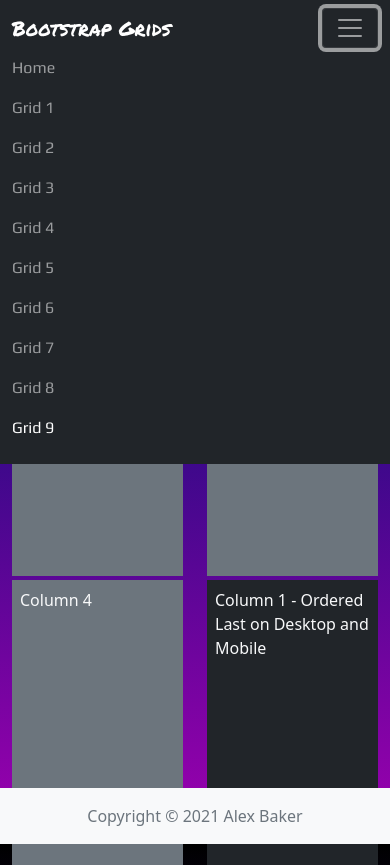
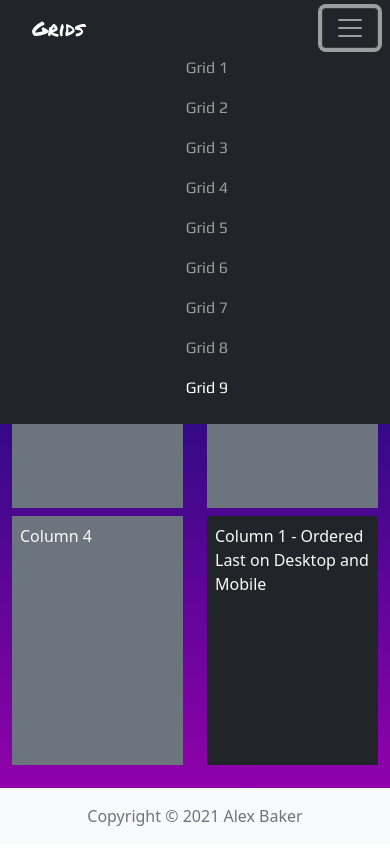
Before and after one commit to alexbaker2002/BS-Grids, a plain HTML site: page grid9.html in a window 390 px wide. Both pictures are taken after a click on the button "Toggle navigation". After the commit the page ends 844 px from the top, so only its background shows below. Drawn offline with nearby package versions, Linux system fonts and the light colour scheme.

Commit message:
fixed links, padding on page 7,8,9

```diff
--- a/css/styles.css
+++ b/css/styles.css
@@ -1,26 +1,22 @@
 @import url('https://fonts.googleapis.com/css2?family=Permanent+Marker&display=swap');
 @import url('https://fonts.googleapis.com/css2?family=Permanent+Marker&family=Play&display=swap');
-
-
 main>.container {
     padding: 60px 15px 0;
     margin-bottom: 5rem;
     height: 100%;
-
 }
-
-
 
 .sticky-nav {
     position: fixed;
     left: 0;
     bottom: 0;
     width: 100%;
-
 }
 
 .navbar-brand {
     font-family: 'Permanent Marker', cursive !important;
+    padding-right: 20px;
+    padding-left: 20px;
 }
 
 .navbar-collapse {
@@ -32,6 +28,20 @@ main>.container {
     -webkit-animation: glow 1s ease-in-out infinite alternate;
     -moz-animation: glow 1s ease-in-out infinite alternate;
     animation: glow 1s ease-in-out infinite alternate;
+}
+
+@media (max-width: 767px) {
+    .navbar-nav {
+        text-align: center;
+    }
+    .nav-item {
+        width: 100vw;
+    }
+    .nav-item :hover {
+        border-color: rgb(112, 0, 204);
+        border-style: solid;
+        background-color: rgb(6, 4, 138);
+    }
 }
 
 .bgMainPage {
@@ -58,7 +68,6 @@ main>.container {
     margin-right: auto;
     max-width: 90%;
     padding-top: 2em;
-
 }
 
 .glow {
@@ -74,7 +83,6 @@ main>.container {
     from {
         text-shadow: 0 0 10px #fff, 0 0 20px #fff, 0 0 30px #e60073, 0 0 40px #e60073, 0 0 50px #e60073, 0 0 60px #e60073, 0 0 70px #e60073;
     }
-
     to {
         text-shadow: 0 0 20px #fff, 0 0 30px #ff4da6, 0 0 40px #ff4da6, 0 0 50px #ff4da6, 0 0 60px #ff4da6, 0 0 70px #ff4da6, 0 0 80px #ff4da6;
     }
@@ -85,7 +93,6 @@ main>.container {
     font-family: modesto-open-shadow, sans-serif;
     font-weight: 500;
     font-style: normal;
-
 }
 
 .minheight {
--- a/grid9.html
+++ b/grid9.html
@@ -19,15 +19,13 @@
 
     <nav class="navbar navbar-expand-md navbar-dark fixed-top bg-dark">
         <div class="container-fluid">
-            <a class="navbar-brand" href="#">Bootstrap Grids</a>
+            <a class="navbar-brand" href="/index.html">Grids</a>
             <button class="navbar-toggler" type="button" data-bs-toggle="collapse" data-bs-target="#navbarCollapse" aria-controls="navbarCollapse" aria-expanded="false" aria-label="Toggle navigation">
                 <span class="navbar-toggler-icon"></span>
             </button>
             <div class="collapse navbar-collapse" id="navbarCollapse">
                 <ul class="navbar-nav me-auto mb-2 mb-md-0">
-                    <li class="nav-item">
-                        <a class="nav-link " href="/index.html">Home</a>
-                    </li>
+
                     <li class="nav-item">
                         <a class="nav-link" href="/grid1.html">Grid 1</a>
                     </li>
@@ -61,9 +59,9 @@
     </nav>
 
     <main class="flex-shrink-0">
-        <div class="container-fluid minheight h-100 mb-5">
+        <div class="container-fluid minheight h-75 mb-5">
             <h1 class="mt-5 pt-2 text-light">Grid 8</h1>
-            <div class="row row-cols-1 gy-1 h-100">
+            <div class="row row-cols-1 gy-2 h-100">
                 <div class="col-12 ">
                     <div class="bg-secondary h-100 text-light p-2">Top Row</div>
                 </div>
```
Also changed, not shown: grid1.html (+3 -5 lines), grid2.html (+2 -4 lines), grid3.html (+2 -4 lines), grid4.html (+5 -10 lines), grid5.html (+2 -4 lines), grid6.html (+2 -4 lines), grid7.html (+4 -6 lines), grid8.html (+3 -5 lines), index.html (+4 -10 lines). Lines whose indentation alone changed are shown as unchanged.
